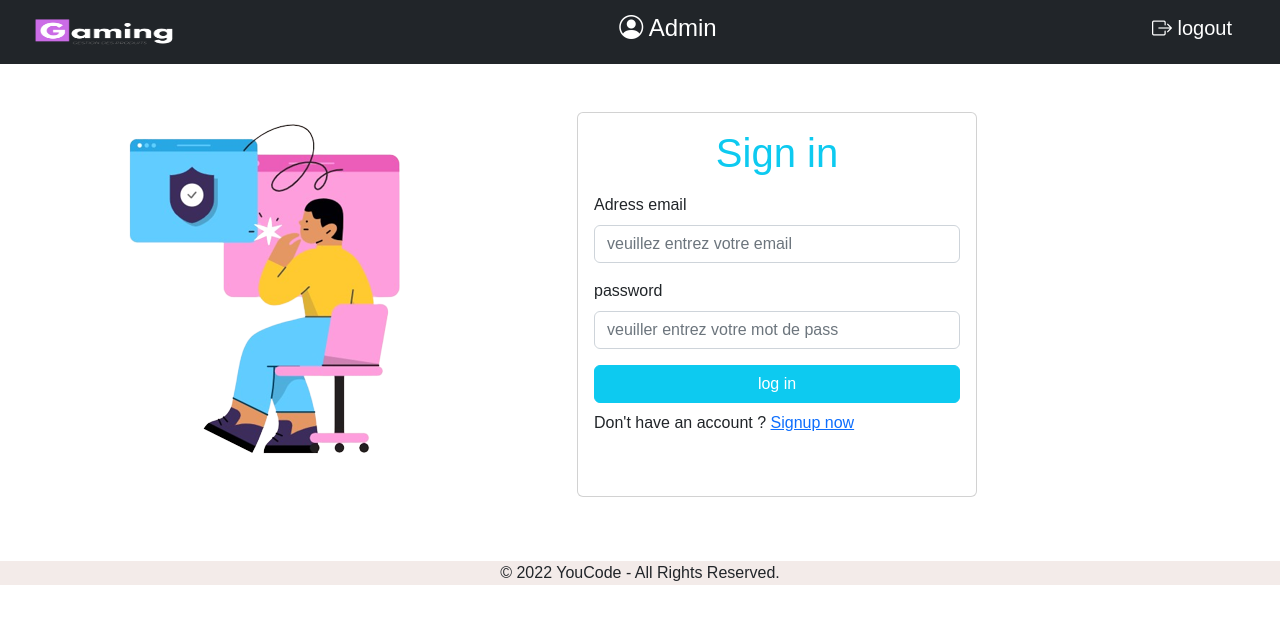
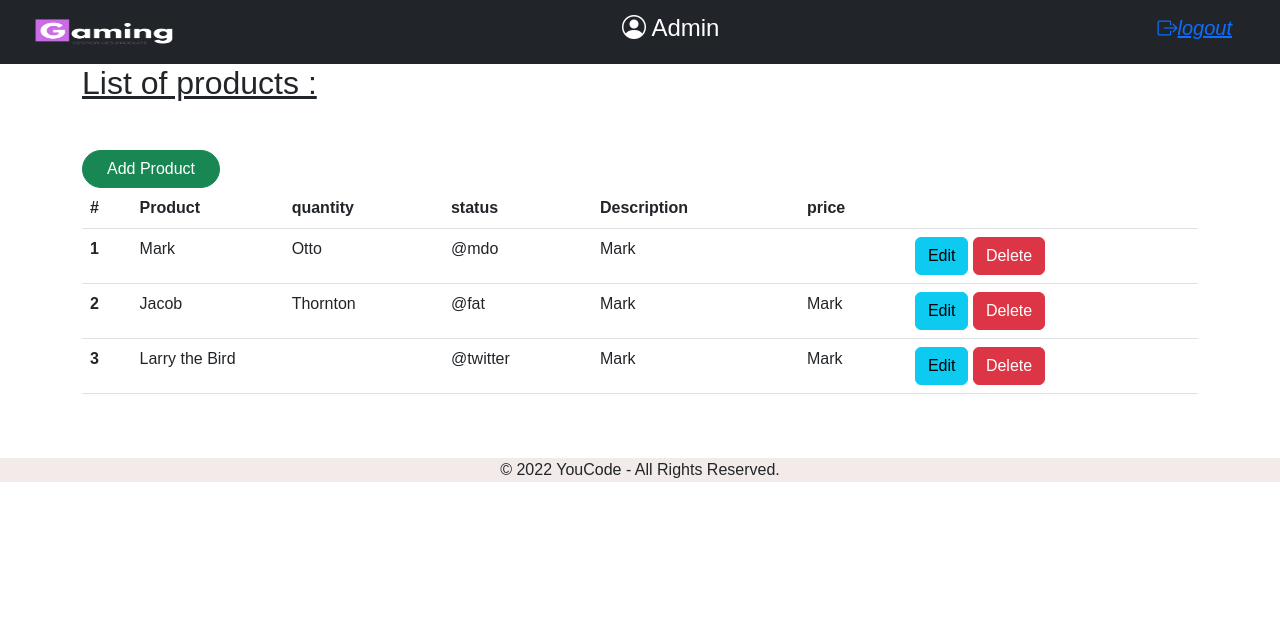
Before and after one commit to mouad5-bot/Sprint-3, a PHP site: page / in a window 1280 px wide. Shown: the top 624 px of the page. Run offline with PHP 8.4, Linux system fonts and the light colour scheme.

```diff
--- a/Système de gestion des produits de gaming/config/scripts.php
+++ b/Système de gestion des produits de gaming/config/scripts.php
@@ -1,29 +1,38 @@
 <?php
     //INCLUDE DATABASE FILE
     include('connection.php');
+    session_start();
 
     //ROUTING
-    if(isset($_POST['login']))   login();
-    if(isset($_POST['Singup']))  signup();
+    if(isset($_POST['login']))   save_login();
+    if(isset($_POST['singup']))  signup();
     if(isset($_POST['update']))  update();
     if(isset($_POST['delete']))  delete();
+
+    function save_login(){
+        //CODE HERE
+        $email    = htmlspecialchars($_POST['email']) ;   //htmlspecialchars c'est pour eviter d'exicuter les tags de html
+        $password = md5($_POST['password']);             //md5 pour hide le mote pass
+    }
 
     function signup()
     {
         //CODE HERE
-        $full_name    = $_POST['full_name'];
-        $email        = $_POST['email'];
-        $password     = $_POST['password'];
+        if (!empty($_POST['full_name']) && !empty($_POST['email'] && !empty($_POST['password'])))
+        {
+            $full_name = htmlspecialchars(trim($_POST['full_name']));
+            $email     = htmlspecialchars(trim($_POST['email']));
+            $password  = md5($_POST['password']);
+        }
 
         //SQL INSERT
-
-        $req = "INSERT INTO user ( full_name, email, password)
+        $requet = "INSERT INTO user ( full_name, email, password)
         VALUES( '$full_name', '$email', '$password')";
 
-        $data = mysqli_query($GLOBALS['connection'],$req);
+        $data = mysqli_query($GLOBALS['connection'],$requet);
 
         $_SESSION['message'] = "your sing up has been successfully !";
-		header('location: index.php');
+		header('location: ../index.php');
 
         mysqli_close($GLOBALS['connection']);
     }
--- a/Système de gestion des produits de gaming/includes/navbar.php
+++ b/Système de gestion des produits de gaming/includes/navbar.php
@@ -2,12 +2,12 @@
 	<!-- BEGIN #navbar -->
 		<div class="navbar navbar-dark bg-dark justify-content-between ">
 			<div class="logo">
-				<a href="index.php"><span class="ms-4"> <img src="./Assets/image/logo.png" alt="logo"> </span></a>
+				<a href="../index.php"><span class="ms-4"> <img src="../Assets/image/logo.png" alt="logo"> </span></a>
 			</div>
 			<div class="d-flex align-items-center h4">
 				<span class="text-white "> <i class="bi bi-person-circle "></i> Admin</span>
 			</div>
 			<div class="d-flex align-items-center h5 me-5">
-				<span class="text-white "> <i class="bi bi-box-arrow-right"></i> logout</span>
+				<a href="../pages/login.php"> <i class="bi bi-box-arrow-right">logout</i> </a>
 			</div>
 		</div>
--- a/Système de gestion des produits de gaming/index.php
+++ b/Système de gestion des produits de gaming/index.php
@@ -20,37 +20,82 @@
 		<!-- ================== END core-css ================== -->
 	</head>
 <body>
-	<?php
-		include('includes/navbar.php');
-	?>
-
-
-	<div class="main d-flex">
-		<div>
-			<img src="Assets/image/login.png" alt="login">
+	<!-- BEGIN #navbar -->
+	<div class="navbar navbar-dark bg-dark justify-content-between ">
+		<div class="logo">
+			<a href="index.php"><span class="ms-4"> <img src="./Assets/image/logo.png" alt="logo"> </span></a>
 		</div>
-		<div class="card">
-			<div class="card-body">
-				<h1 class="card-title text-info text-center mb-3">Sign in</h1>
-				<form action="../scipte.php" method="POST">
-					<div class="">
-						<div class="mb-3">
-							<label for="email" class="form-label">Adress email</label>
-							<input type="email" class="form-control" id="email"  name="email" placeholder="veuillez entrez votre email">
-						</div>
-						<div class="mb-3">
-							<label for="password"  class="form-label">password</label>
-							<input type="password" class="form-control" id="password" name="password" placeholder="veuiller entrez votre mot de pass ">
-						</div>
-						<div class="d-grid gap-2">
-							<button class="btn btn-info text-white" type="submit" name="login">log in</button>
-							<span>Don't have an account ? <a href="/pages/Signup.php"> Signup now </a></span>
-						</div>
-					</div>
-				</form>
-			</div>
+		<div class="d-flex align-items-center h4">
+			<span class="text-white "> <i class="bi bi-person-circle "></i> Admin</span>
+		</div>
+		<div class="d-flex align-items-center h5 me-5">
+			<!-- <span class="text-white "> <i class="bi bi-box-arrow-right"></i> logout</span> -->
+			<a href="pages/login.php">  <i class="bi bi-box-arrow-right ">logout</i> </a>
 		</div>
 	</div>
+	<!-- FINISHED #navbar -->
+
+    <main class="container">
+		<div class="h2 mb-5">
+			<u>List of products :</u>
+		</div>
+
+        <div class="align-items-center">
+          <a href=""  class="btn btn-success btn-rounded px-4 rounded-pill">Add Product</a>
+        </div>
+
+        <table class="table">
+          <thead>
+            <tr>
+              <th scope="col">#</th>
+              <th scope="col">Product </th>
+              <th scope="col">quantity</th>
+              <th scope="col">status</th>
+              <th scope="col">Description</th>
+              <th scope="col">price</th>
+              <th scope="col"></th>
+            </tr>
+          	</thead>
+          	<tbody>
+				<tr>
+					<th scope="row">1</th>
+					<td>Mark</td>
+					<td>Otto</td>
+					<td>@mdo</td>
+					<td>Mark</td>
+					<td></td>
+					<td>
+						<button type="button" class="btn btn-info">Edit</button>
+						<button type="button" class="btn btn-danger">Delete</button>
+					</td>
+				</tr>
+				<tr>
+					<th scope="row">2</th>
+					<td>Jacob</td>
+					<td>Thornton</td>
+					<td>@fat</td>
+					<td>Mark</td>
+					<td>Mark</td>
+					<td>
+						<button type="button" class="btn btn-info">Edit</button>
+						<button type="button" class="btn btn-danger">Delete</button>
+					</td>
+				</tr>
+				<tr>
+					<th scope="row">3</th>
+					<td colspan="2">Larry the Bird</td>
+					<td>@twitter</td>
+					<td>Mark</td>
+					<td>Mark</td>
+					<td>
+						<button type="button" class="btn btn-info">Edit</button>
+						<button type="button" class="btn btn-danger">Delete</button>
+					</td>
+				</tr>
+          	</tbody>
+        </table>
+    </main>
+
 
 	<?php
 		include('includes/footer.php');
```
Also changed, not shown: Système de gestion des produits de gaming/pages/Singup.php (+13 -7 lines), Système de gestion des produits de gaming/pages/login.php (+6 -4 lines).
